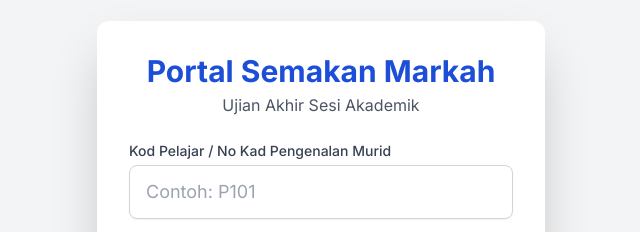
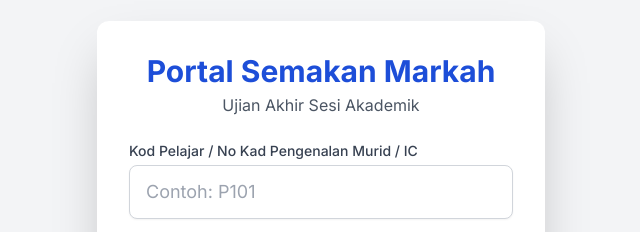
Before and after one commit to markapih6991/markah-UASA, a plain HTML site: page index.html in a window 1280 px wide. Shown: the part 232-464 px from the top of the page, 319-959 px from the left. Drawn offline with nearby package versions, Linux system fonts and the light colour scheme.

Commit message:
Update index.html

```diff
--- a/index.html
+++ b/index.html
@@ -45,7 +45,7 @@
         <div class="space-y-4">
             <div>
                 <label for="studentIdInput" class="block text-sm font-medium text-gray-700 mb-1">
-                    Kod Pelajar / No Kad Pengenalan Murid
+                    Kod Pelajar / No Kad Pengenalan Murid / IC
                 </label>
                 <input type="text" id="studentIdInput"
                        class="w-full px-4 py-3 border border-gray-300 rounded-lg shadow-sm focus:outline-none focus:ring-2 focus:ring-blue-500 focus:border-blue-500 text-lg"
```
